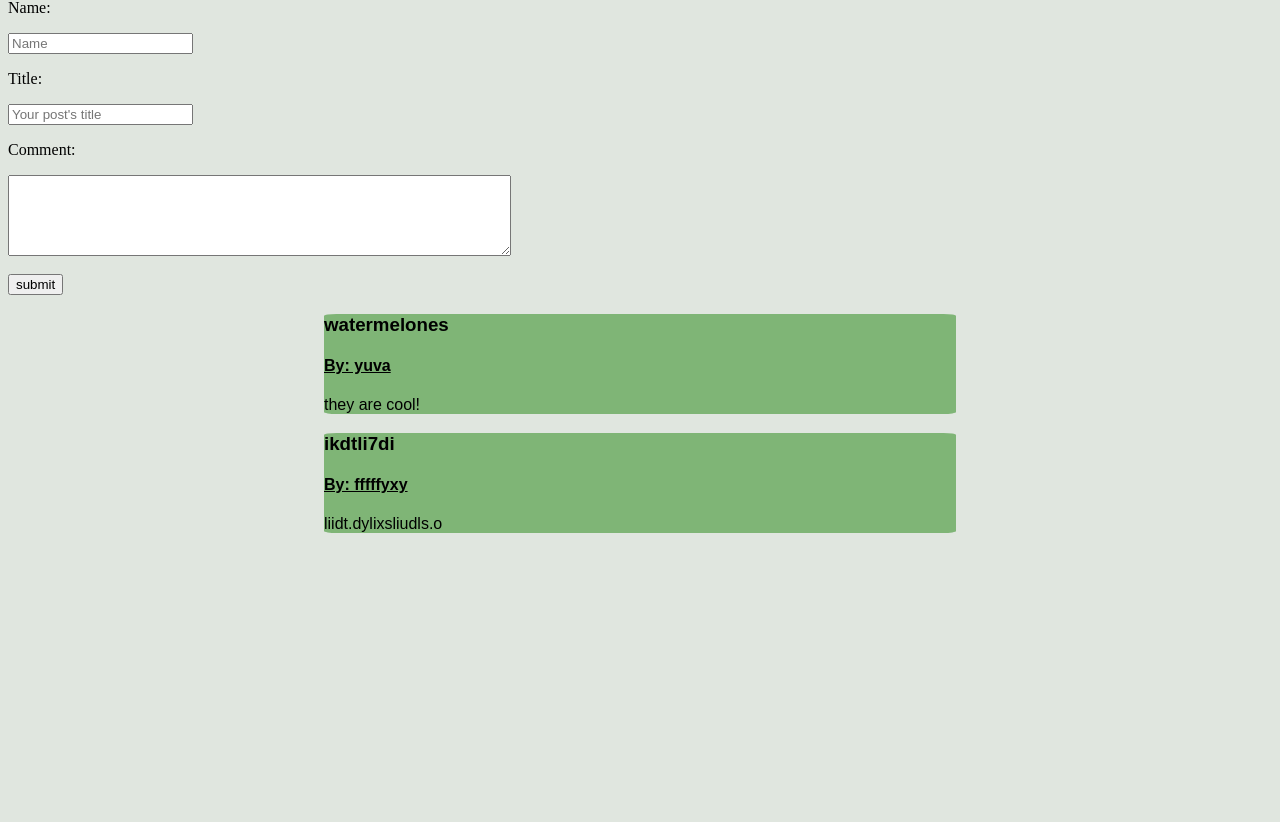
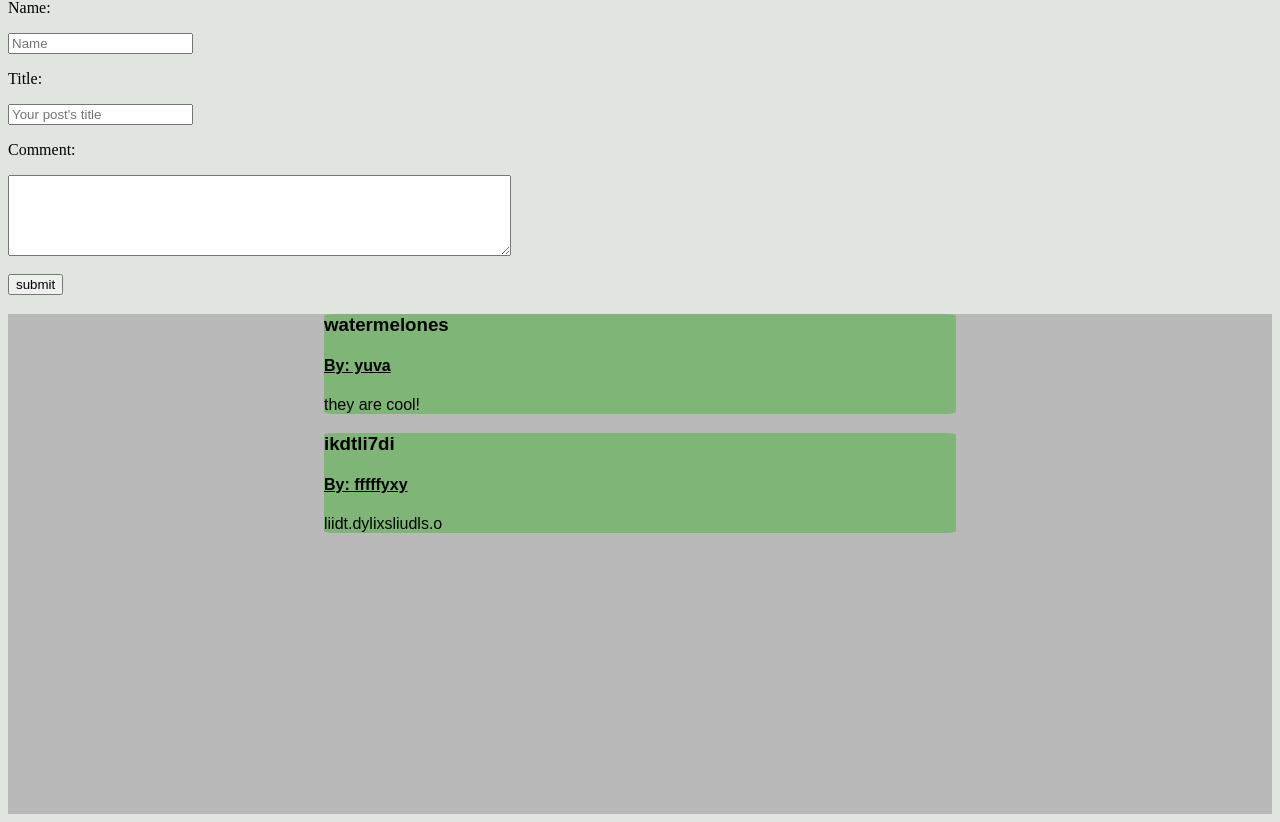
Before and after one commit to ranim20-meet/y2-final-project-x4, a Flask app: page /chat in a window 1280 px wide. Shown: the part 345-1167 px from the top of the page. Before the commit the page ends 878 px from the top, so only its background shows below. Run offline with Flask 2, Linux system fonts and the light colour scheme.

Commit message:
css chat room

```diff
--- a/static/chatroom.css
+++ b/static/chatroom.css
@@ -50,3 +50,7 @@ li a:hover:not(.active) {
 .form{
 	position: center;
 }
+.posts{
+background-color: #B9B9B9;
+height: 500px;
+}
--- a/templates/chatroom.html
+++ b/templates/chatroom.html
@@ -14,6 +14,7 @@
 	</ul>
 	</div>
 	<h1>Add a comment!</h1>
+	<div class="">
 	<form action = "/chat" method = "post" >
 		<p>Name:</p>
 		<input type="text" name="author_name" placeholder="Name">
@@ -25,7 +26,7 @@
 		<br>
 		<input type="submit" name="submit" value = "submit">
 	</form>
-
+	<div class="posts">
 	{% for post in all_posts %}
 	<div class = "post_item">
 		{% if post.title == "" %}
@@ -41,6 +42,6 @@
 		<p class = "post_content">{{post.content}}</p>
 	</div>
 	{% endfor %}
-
+</div>
 </body>
 </html>
```
Also changed, not shown: posts.db (added).
